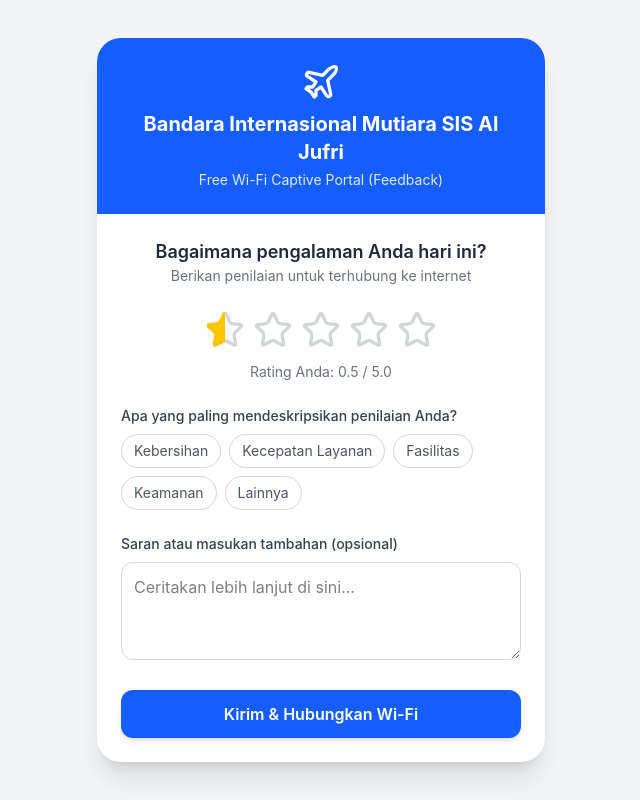
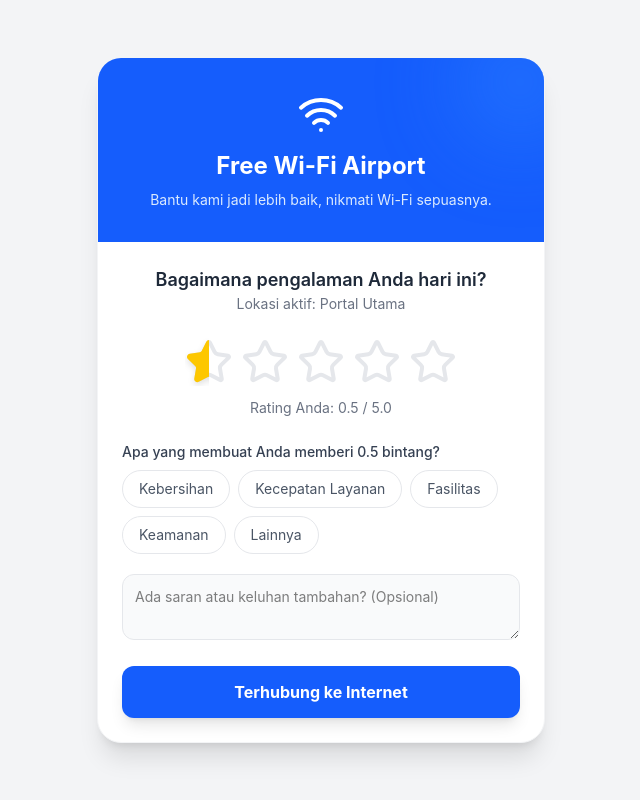
Before and after one commit to MuhammadBurhan235/portalbandara, a React (Vite) app: page / in a window 1280 px wide. Both pictures are taken after a click on the button 534 px from the left and 472 px from the top of the page. Shown: the whole page, without its empty margins (319-959 px from the left). Built offline with nearby package versions, Linux system fonts and the light colour scheme.

Commit message:
Second Deploy

```diff
--- a/src/App.tsx
+++ b/src/App.tsx
@@ -1,5 +1,5 @@
-import { useState } from "react";
-import { Star, Plane } from "lucide-react";
+import { useEffect, useState } from "react";
+import { Star, Wifi } from "lucide-react";
 import { apiClient } from "./api/axios";
 
 function App() {
@@ -8,6 +8,7 @@ function App() {
   const [kategori, setKategori] = useState<string>("");
   const [komentar, setKomentar] = useState<string>("");
   const [isLoading, setIsLoading] = useState<boolean>(false);
+  const [lokasi, setLokasi] = useState<string>("Portal Utama");
   const activeRating = hoveredRating || rating;
 
   const listKategori = [
@@ -18,6 +19,20 @@ function App() {
     "Lainnya",
   ];
 
+  useEffect(() => {
+    const queryParams = new URLSearchParams(window.location.search);
+    const lokasiDariURL = queryParams.get("loc");
+
+    if (lokasiDariURL) {
+      setLokasi(lokasiDariURL.replace(/_/g, " "));
+    }
+  }, []);
+
+  const prosesKoneksiWiFi = () => {
+    alert(`Mengarahkan ke internet... (Lokasi tercatat: ${lokasi})`);
+    window.location.href = "https://google.com";
+  };
+
   const handleSubmit = async (e: React.FormEvent) => {
     e.preventDefault();
 
@@ -25,36 +40,53 @@ function App() {
 
     try {
       await apiClient.post("/feedback", {
-        lokasi_scan: "Portal Utama",
+        lokasi_scan: lokasi,
         rating,
         kategori_layanan: kategori,
         komentar,
       });
 
-      alert("Terima kasih atas penilaian Anda! Mengalihkan ke internet...");
-      setRating(0);
-      setHoveredRating(0);
-      setKategori("");
-      setKomentar("");
+      prosesKoneksiWiFi();
     } catch (error) {
       console.error(error);
-      alert("Terjadi kesalahan saat mengirim data. Silakan coba lagi.");
+      alert(
+        "Gagal menyimpan feedback, tapi Anda tetap akan dihubungkan ke Wi-Fi.",
+      );
+      prosesKoneksiWiFi();
     } finally {
       setIsLoading(false);
     }
   };
 
+  const handleSkip = async () => {
+    setIsLoading(true);
+
+    try {
+      await apiClient.post("/feedback", {
+        lokasi_scan: lokasi,
+        rating: 0,
+        kategori_layanan: "Skipped",
+        komentar: "",
+      });
+    } catch (error) {
+      console.error(error);
+    } finally {
+      prosesKoneksiWiFi();
+    }
+  };
+
   return (
     <div className="min-h-screen flex items-center justify-center p-4">
-      <div className="bg-white max-w-md w-full rounded-3xl shadow-xl overflow-hidden">
+      <div className="bg-white max-w-md w-full rounded-3xl shadow-xl overflow-hidden border border-gray-100">
         {/* Header Section */}
-        <div className="bg-blue-600 p-6 text-white text-center">
-          <Plane className="w-10 h-10 mx-auto mb-2" />
-          <h1 className="text-xl font-bold">
-            Bandara Internasional Mutiara SIS Al Jufri
+        <div className="bg-blue-600 p-8 text-white text-center relative overflow-hidden">
+          <div className="absolute -top-10 -right-10 w-32 h-32 bg-blue-500 rounded-full opacity-50 blur-2xl"></div>
+          <Wifi className="w-12 h-12 mx-auto mb-3 relative z-10" />
+          <h1 className="text-2xl font-bold relative z-10">
+            Free Wi-Fi Airport
           </h1>
-          <p className="text-sm text-blue-100 mt-1">
-            Free Wi-Fi Captive Portal (Feedback)
+          <p className="text-sm text-blue-100 mt-2 relative z-10">
+            Bantu kami jadi lebih baik, nikmati Wi-Fi sepuasnya.
           </p>
         </div>
 
@@ -64,9 +96,7 @@ function App() {
             <h2 className="text-lg font-semibold text-gray-800">
               Bagaimana pengalaman Anda hari ini?
             </h2>
-            <p className="text-sm text-gray-500">
-              Berikan penilaian untuk terhubung ke internet
-            </p>
+            <p className="text-sm text-gray-500">Lokasi aktif: {lokasi}</p>
           </div>
 
           <form onSubmit={handleSubmit} className="space-y-6">
@@ -85,14 +115,14 @@ function App() {
                   return (
                     <div
                       key={star}
-                      className="relative h-10 w-10 transition-transform hover:scale-110"
+                      className="relative h-12 w-12 transition-transform hover:scale-125"
                     >
-                      <Star className="h-10 w-10 text-gray-300" />
+                      <Star className="h-12 w-12 text-gray-200" />
                       <div
                         className="absolute inset-y-0 left-0 overflow-hidden"
                         style={{ width: `${fillPercentage * 100}%` }}
                       >
-                        <Star className="h-10 w-10 fill-yellow-400 text-yellow-400" />
+                        <Star className="h-12 w-12 fill-yellow-400 text-yellow-400 drop-shadow-md" />
                       </div>
 
                       <button
@@ -123,9 +153,10 @@ function App() {
 
             {/* Kategori Pilihan (Muncul jika rating sudah diisi) */}
             {rating > 0 && (
-              <div className="animate-fade-in">
+              <div className="animate-fade-in space-y-5">
+                <div>
                   <label className="block text-sm font-medium text-gray-700 mb-2">
-                  Apa yang paling mendeskripsikan penilaian Anda?
+                    Apa yang membuat Anda memberi {rating.toFixed(1)} bintang?
                   </label>
                   <div className="flex flex-wrap gap-2">
                     {listKategori.map((item) => (
@@ -133,10 +164,10 @@ function App() {
                         key={item}
                         type="button"
                         onClick={() => setKategori(item)}
-                      className={`cursor-pointer px-3 py-1.5 text-sm rounded-full border transition-all hover:-translate-y-0.5 ${
+                        className={`cursor-pointer px-4 py-2 text-sm rounded-full border transition-all hover:-translate-y-0.5 ${
                           kategori === item
-                          ? "bg-blue-600 text-white border-blue-600"
-                          : "bg-white text-gray-600 border-gray-300 hover:bg-gray-50"
+                            ? "bg-blue-600 text-white border-blue-600 shadow-md"
+                            : "bg-white text-gray-600 border-gray-200 hover:border-blue-300 hover:bg-blue-50"
                         }`}
                       >
                         {item}
@@ -144,40 +175,44 @@ function App() {
                     ))}
                   </div>
                 </div>
-            )}
 
-            {/* Kolom Komentar */}
-            {rating > 0 && (
-              <div className="animate-fade-in">
-                <label
-                  htmlFor="komentar"
-                  className="block text-sm font-medium text-gray-700 mb-2"
-                >
-                  Saran atau masukan tambahan (opsional)
-                </label>
                 <textarea
                   id="komentar"
-                  rows={3}
+                  rows={2}
                   value={komentar}
                   onChange={(e) => setKomentar(e.target.value)}
-                  placeholder="Ceritakan lebih lanjut di sini..."
-                  className="w-full p-3 border border-gray-300 rounded-xl outline-none transition-all focus:ring-2 focus:ring-blue-500 focus:border-blue-500 hover:border-blue-300"
+                  placeholder="Ada saran atau keluhan tambahan? (Opsional)"
+                  className="w-full p-3 text-sm border border-gray-200 rounded-xl outline-none bg-gray-50 transition-all focus:ring-2 focus:ring-blue-500 focus:border-transparent"
                 ></textarea>
+
+                <button
+                  type="submit"
+                  disabled={isLoading}
+                  className={`w-full py-3.5 rounded-xl font-bold text-white shadow-lg transition-all flex items-center justify-center gap-2 ${
+                    isLoading
+                      ? "bg-gray-300 cursor-not-allowed"
+                      : "cursor-pointer bg-blue-600 hover:bg-blue-700 hover:shadow-xl"
+                  }`}
+                >
+                  {isLoading ? "Menghubungkan..." : "Terhubung ke Internet"}
+                </button>
               </div>
             )}
 
-            {/* Tombol Submit */}
+            {rating === 0 && (
+              <div className="text-center pt-4">
                 <button
-              type="submit"
-              disabled={rating === 0 || isLoading}
-              className={`w-full py-3 rounded-xl font-semibold text-white transition-all ${
-                rating > 0 && !isLoading
-                  ? "cursor-pointer bg-blue-600 hover:bg-blue-700 shadow-md hover:shadow-lg hover:-translate-y-0.5"
-                  : "bg-gray-300 cursor-not-allowed"
-              }`}
+                  type="button"
+                  onClick={handleSkip}
+                  disabled={isLoading}
+                  className="cursor-pointer text-sm font-medium text-gray-400 underline underline-offset-4 transition-colors hover:text-gray-600 disabled:cursor-not-allowed"
                 >
-              {isLoading ? "Mengirim..." : "Kirim & Hubungkan Wi-Fi"}
+                  {isLoading
+                    ? "Tunggu sebentar..."
+                    : "Lewati & Hubungkan Wi-Fi"}
                 </button>
+              </div>
+            )}
           </form>
         </div>
       </div>
```
Also changed, not shown: src/next-context.txt, 1 other file (tests, documents, lock files or other folders). Lines whose indentation alone changed are shown as unchanged.
